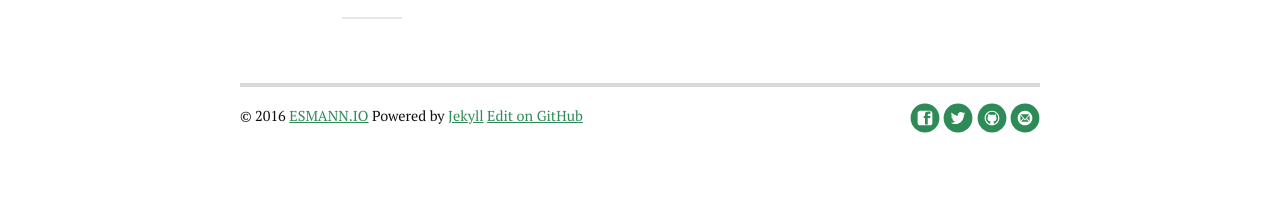
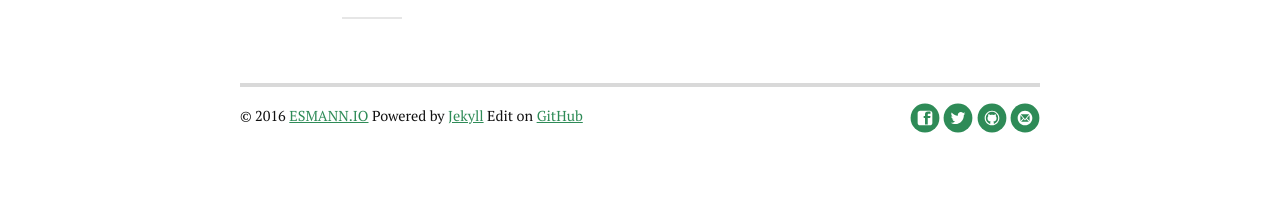
Before and after one commit to esmann-io/esmann-io.github.io, a Jekyll site: the page built from index.html, in a window 1280 px wide. Shown: the part 994-1211 px from the top of the page. Built offline with Jekyll 4.4.1, drawn with Linux system fonts in a browser that asks for light colours; nearby versions of some CDN libraries; Markdown is read by kramdown in place of the engine named in the settings; the list of posts is cut into pages by our own code; part of the change alters nothing that is shown.

```diff
--- a/_includes/footer.html
+++ b/_includes/footer.html
@@ -1,7 +1,7 @@
 <div class="footer">
    <div class="container">
       <p class="copy">&copy; {{ site.time | date: '%Y' }} <a href="http://esmann.io">ESMANN.IO</a> Powered by <a href="http://jekyllrb.com">Jekyll</a>
-      <a href="{{ page.path }}">Edit on GitHub</a></p>
+      Edit on <a href="{{ page.path | prepend: site.editurl }}">GitHub</a></p>
 
       <div class="footer-links">
          <ul class="noList">
```
